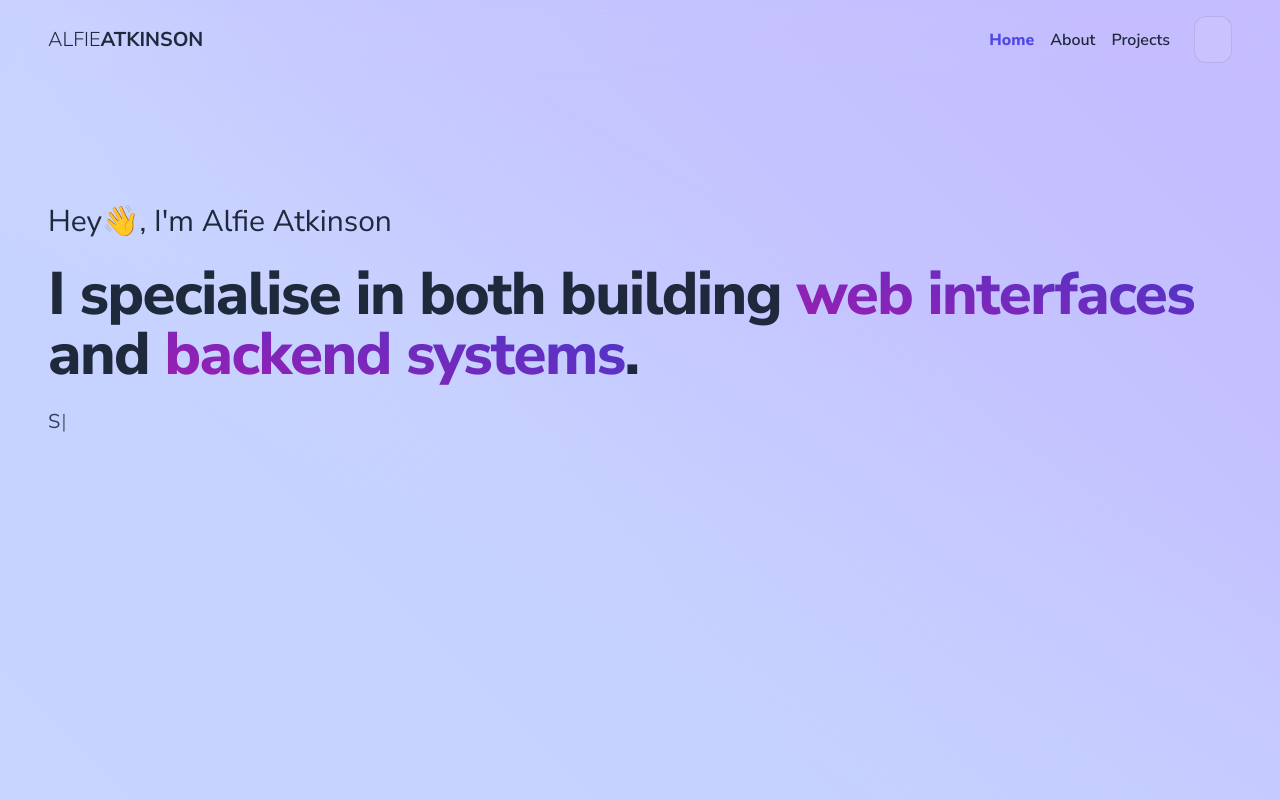
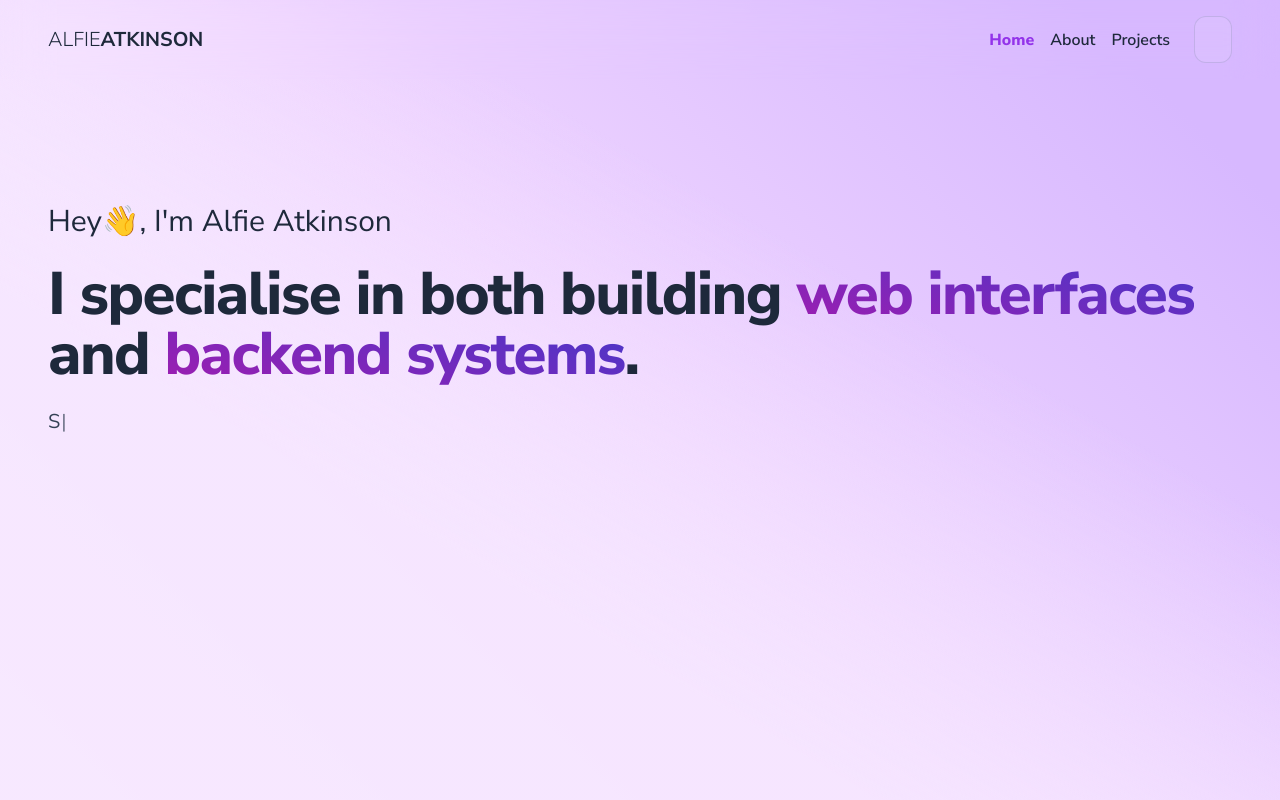
Before and after one commit to alfieatkinson/portfolio, a React (Vite) app: page / in a window 1280 px wide. Shown: the top 800 px of the page. Built offline with nearby package versions, Linux system fonts and the light colour scheme; some icons are missing.

Commit message:
Update color gradients in main.css and adjust Tailwind color palette to use purple shades

```diff
--- a/src/assets/css/main.css
+++ b/src/assets/css/main.css
@@ -48,22 +48,22 @@
 
 @layer utilities {
   .bg-light {
-    background: linear-gradient(-135deg, #cdc6ff 10%, #c6c9ff 50%, #e2f5ff 100%);
+    background: linear-gradient(-135deg, #d7b8ff 10%, #efd5ff 50%, #ffffff 100%);
   }
 
   .bg-overlay {
-    background: linear-gradient(30deg, #c5d1ffe6 33%, #c5d1ff00 66%),
-      linear-gradient(-135deg, #c4bdff 10%, #c6c9ff 50%, #e2f5ff 100%);
+    background: linear-gradient(30deg, #f6e6ffe6 33%, #ffe6f000 66%),
+      linear-gradient(-135deg, #d7b8ff 10%, #efd5ff 50%, #ffffff 100%);
     background-attachment: fixed;
   }
 
   .bg-dark {
-    background: linear-gradient(-135deg, #3a1529 20%, #281543 50%, #110627 100%);
+    background: linear-gradient(-135deg, #4b0082 20%, #290050 50%, #0a001f 100%);
   }
 
   .bg-overlay-dark {
-    background: linear-gradient(30deg, #110627e6 10%, #11062700 66%),
-      linear-gradient(-135deg, #3a1529 20%, #281543 50%, #00137a 100%);
+    background: linear-gradient(30deg, #0a001fe6 10%, #0a001f00 66%),
+      linear-gradient(-135deg, #1e0033 20%, #240046 50%, #000000 100%);
     background-attachment: fixed;
   }
 
--- a/tailwind.config.ts
+++ b/tailwind.config.ts
@@ -9,10 +9,10 @@ export default {
     extend: {
       colors: {
         primary: {
-          light: colors.blue['300'],
-          lighter: colors.blue['200'],
-          dark: colors.indigo['600'],
-          'lighter-dark': colors.indigo['500']
+          light: colors.purple['300'],
+          lighter: colors.purple['200'],
+          dark: colors.purple['600'],
+          'lighter-dark': colors.purple['500']
         },
         muted: {
           DEFAULT: colors.slate['300'],
```
